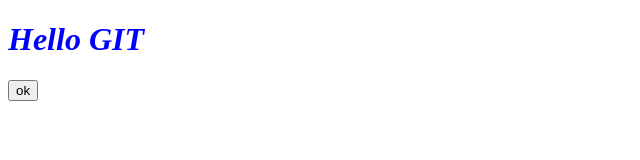
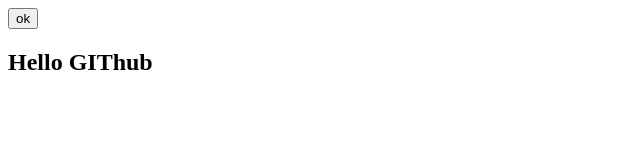
Before and after one commit to murindenis/git_test, a plain HTML site: page index.html in a window 1280 px wide. Shown: the whole page, without its empty margins (0-640 px from the left). Drawn offline with Linux system fonts and the light colour scheme.

Commit message:
del h1 and h2

```diff
--- a/index.html
+++ b/index.html
@@ -6,8 +6,9 @@
 	<link href="css/style.css" rel="stylesheet">
 </head>
 <body>
-<h1>Hello GIT</h1>
+
 <button>ok</button>
+<h2>Hello GIThub</h2>
 </body>
 
 </html>
```
